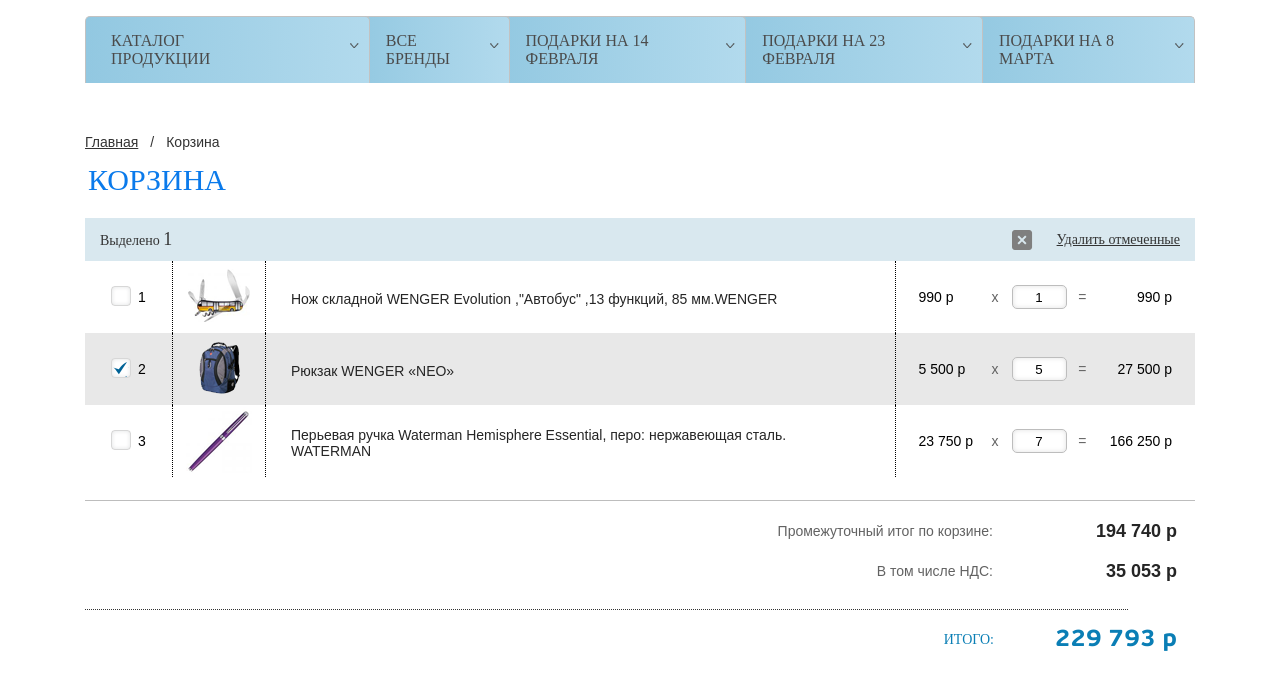
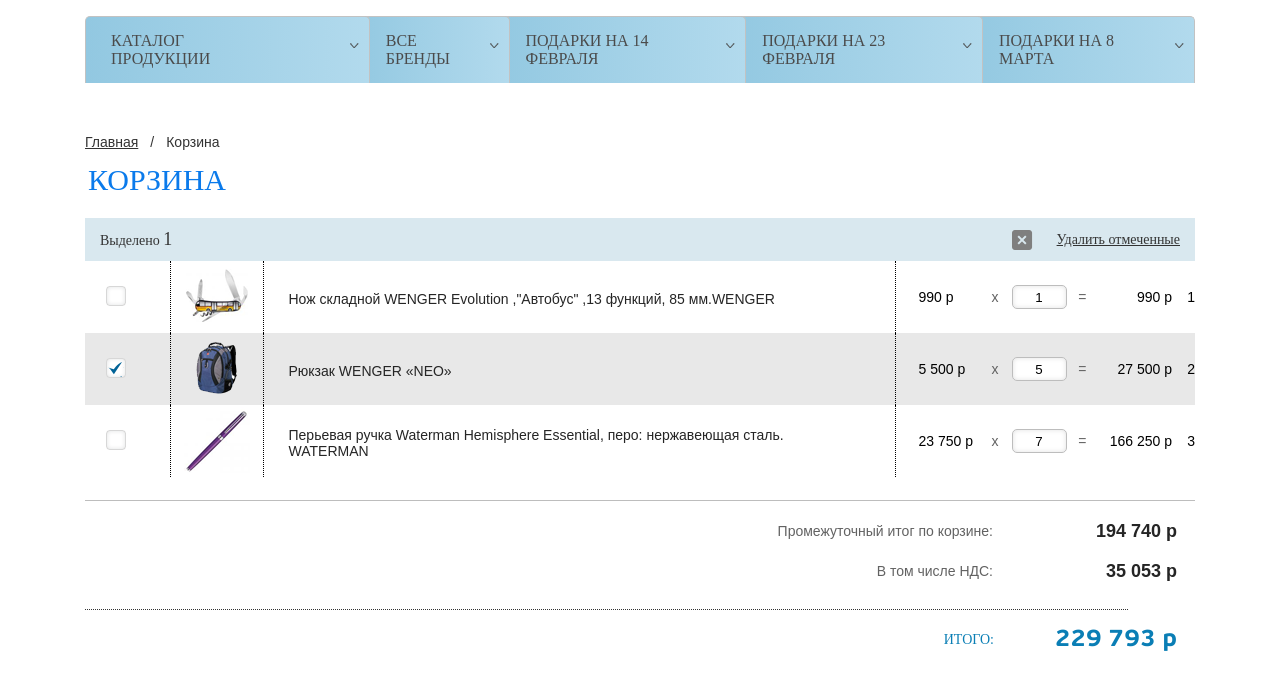
Before and after one commit to DariaChernykh/testingTask, a plain HTML site: page index.html in a window 1280 px wide. Shown: the part 111-800 px from the top of the page. Drawn offline with Linux system fonts and the light colour scheme; a web font is replaced by a local one.

Commit message:
edit label

```diff
--- a/css/main.css
+++ b/css/main.css
@@ -292,6 +292,8 @@ fieldset {
 
 .main-table__cell_first{
   width: 85px;
+  padding-right: 20px;
+  box-sizing: border-box;
   text-align: center;
 }
 
@@ -321,11 +323,17 @@ fieldset {
   background-image: url("../img/check.png");
 }
 
+.main-table__fieldset{
+  position: relative;
+}
+
 .label{
-  display: inline-block;
-  vertical-align: top;
+  position: absolute;
+  width: 100%;
+  right: 0;
   padding-top: 3px;
 
+  text-align: right;
   cursor: pointer;
 }
 
```
